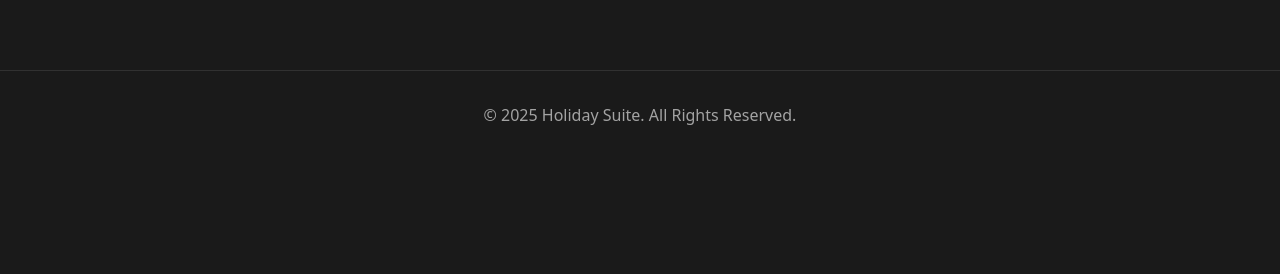
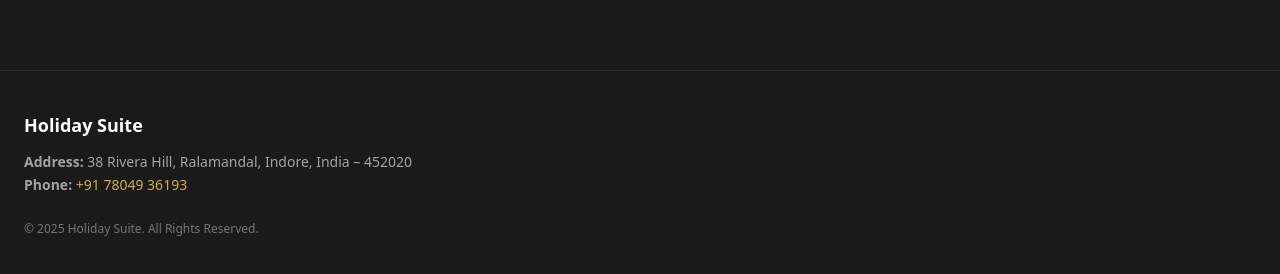
Before and after one commit to sagar4970/holiday-suite, a plain HTML site: page index.html in a window 1280 px wide. Shown: the part 2838-3112 px from the top of the page. Before the commit the page ends 2997 px from the top, so only its background shows below. Drawn offline with nearby package versions, Linux system fonts and the light colour scheme.

Commit message:
updated footer details

```diff
--- a/index.html
+++ b/index.html
@@ -202,10 +202,24 @@
     </div>
   </section>
 
-  <!-- Footer -->
-  <footer class="border-t border-white/10 mt-12 py-8 text-center text-white/60">
-    © 2025 Holiday Suite. All Rights Reserved.
-  </footer>
+    <!-- Footer -->
+    <footer class="border-t border-white/10 mt-12 py-10">
+      <div class="max-w-7xl mx-auto px-6 text-center md:text-left">
+
+        <h3 class="text-lg font-semibold text-white mb-3">Holiday Suite</h3>
+
+        <p class="text-white/60 text-sm leading-relaxed">
+          <strong>Address:</strong> 38 Rivera Hill, Ralamandal, Indore, India – 452020 <br>
+          <strong>Phone:</strong>
+          <a href="tel:+917804936193" class="text-gold hover:underline">+91 78049 36193</a>
+        </p>
+
+        <p class="text-white/40 text-xs mt-6 text-center md:text-left">
+          © 2025 Holiday Suite. All Rights Reserved.
+        </p>
+      </div>
+    </footer>
+
 
 </body>
 </html>
```
